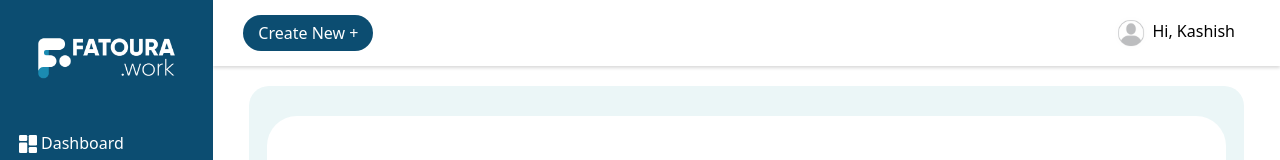
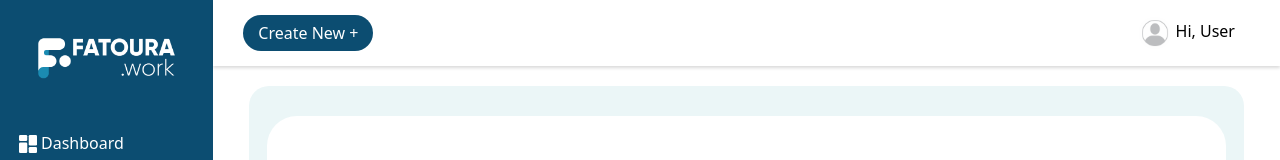
Before and after one commit to kashishahuja2002/Fatoura-Work, a React (Create React App) app: page /profile in a window 1280 px wide. Shown: the top 160 px of the page. Built offline with nearby package versions, Linux system fonts and the light colour scheme; no server answers.

Commit message:
Updated user's name

```diff
--- a/src/components/HomeContainer.js
+++ b/src/components/HomeContainer.js
@@ -9,7 +9,7 @@ import { Navbar, Container, Offcanvas, Nav, Row, Col, Dropdown } from 'react-boo
 import './HomeContainer.css';
 import { Link, Outlet, useNavigate } from 'react-router-dom';
 import { useDispatch, useSelector } from 'react-redux';
-import { getUser, getInvoiceCount } from './profile/Redux/profileActions';
+import { getUser } from './profile/Redux/profileActions';
 
 const HomeContainer = () => {
     const navigate = useNavigate();
@@ -72,7 +72,7 @@ const HomeContainer = () => {
                                         <Dropdown className="blue-dropdown">
                                             <Dropdown.Toggle id="dropdown-basic" className="user" >
                                                 <img src={avatar} alt="user" width={32} />
-                                                Hi, Kashish
+                                                Hi, {state.profile.user.data ? state.profile.user.data.firstName : "User"}
                                             </Dropdown.Toggle>
                                             <Dropdown.Menu align="end">
                                                 <Dropdown.Item><Link to="/profile">My Profile</Link></Dropdown.Item>
```
